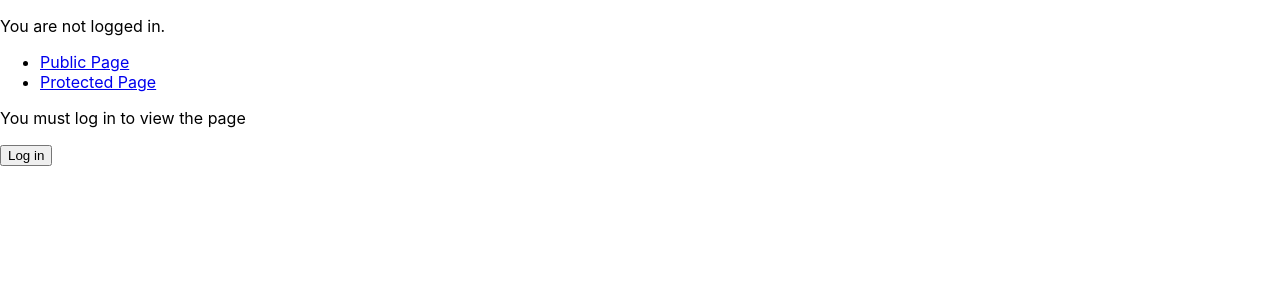
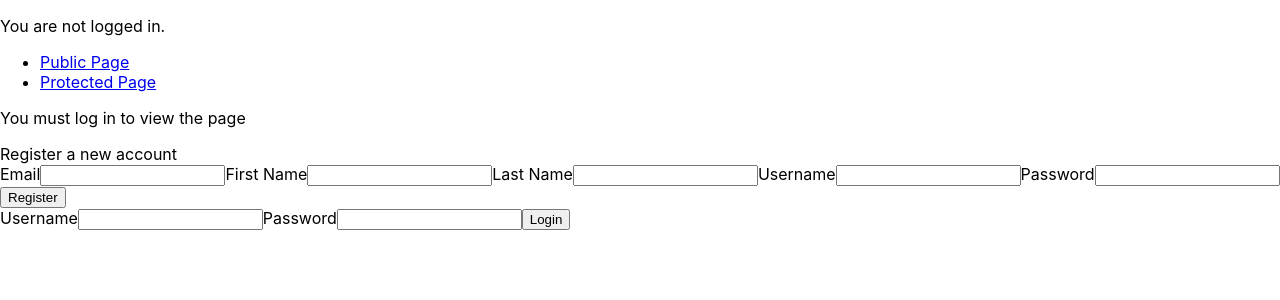
Before and after one commit to tn819/ecommerce_mern, a React (Create React App) app in the folder front/: page /login in a window 1280 px wide. Shown: the top 300 px of the page. Built offline with nearby package versions, Linux system fonts and the light colour scheme.

Commit message:
register and login with passport working

```diff
--- a/front/package.json
+++ b/front/package.json
@@ -2,6 +2,7 @@
   "name": "e_commerce_mern",
   "version": "0.1.0",
   "private": true,
+  "proxy": "http://localhost:3002",
   "dependencies": {
     "axios": "^0.18.0",
     "react": "^16.8.6",
--- a/front/src/App.js
+++ b/front/src/App.js
@@ -7,7 +7,7 @@ import { Provider } from "react-redux";
 import { composeWithDevTools } from "redux-devtools-extension";
 import "./css/App.css";
 
-import Auth from "./components/auth";
+import Main from "./components/main";
 
 const store = createStore(
     reducer,
@@ -17,7 +17,7 @@ const store = createStore(
 function App() {
     return (
         <Provider store={store}>
-            <Auth />
+            <Main />
         </Provider>
     );
 }
--- a/front/src/action.js
+++ b/front/src/action.js
@@ -1,19 +1,33 @@
-// import axios from "./utils/axios";
+import axios from "./utils/axios";
 
-export function login(form = {}) {
-    // return await axios
-    //     .post(`/login`, { form })
-    //     .then(({ data }) => {
-    //         //wrap in test for valid mongo id
-    //         return {
-    //             type: "LOG_IN",
-    //         };
-    //     })
-    //     .catch(err => console.log(err));
-    return {
-        type: "LOG_IN",
-        userid: 66,
-    }
+export async function login({username, password}) {
+    return axios
+        .post(`/login`, { username, password })
+        .then(({ data }) => {
+            console.log(data);
+
+            return {
+                type: "LOG_IN",
+                username: data.user
+            };
+        })
+        .catch(err => console.log(err));
+
+}
+
+export async function register({email, firstname, lastname, username, password}) {
+    return axios
+        .post(`/register`, {email, firstname, lastname, username, password})
+        .then(({ data }) => {
+            console.log(data);
+
+            //wrap in test for valid mongo id
+            return {
+                type: "REGISTER",
+                username: data.user
+            };
+        })
+        .catch(err => console.log(err));
 
 }
 
@@ -24,7 +38,7 @@ export async function signout() {
     //     .then(({ data }) => {
             return {
                 type: "LOG_OUT",
-                userid: null,
+                username: null,
             };
         // })
         // .catch(err => console.log(err));
--- a/front/src/components/authbutton.js
+++ b/front/src/components/authbutton.js
@@ -12,7 +12,7 @@ const AuthButton = withRouter(props => {
         props.history.push("/")
     }
 
-    return props.userid ? (
+    return props.username ? (
         <p>
             Welcome!{" "}
             <button
@@ -27,7 +27,7 @@ const AuthButton = withRouter(props => {
 
 function mapStateToProps(state) {
     return {
-      userid: state.userid,
+      username: state.username,
     };
   };
 
--- a/front/src/components/login.js
+++ b/front/src/components/login.js
@@ -1,27 +1,68 @@
-import React from "react";
+import React, {useState} from "react";
 import { Redirect } from "react-router-dom";
 import { connect } from 'react-redux';
 
-import { login } from "../action";
+import { login, register } from "../action";
 
 function Login (props) {
 
-    const handleLogin = () => {
-        props.dispatch(login())
+    const [registerForm, setRegisterForm] = useState({email:'',firstname:'',lastname:'',username:'',password:''})
+    const [loginForm, setLoginForm] = useState({username:'',password:''})
+
+    const handleClick = (e) => {
+        e.preventDefault();
+
+        if(e.target.parentElement.id === 'register'){
+            props.dispatch(register(registerForm))
+        }else if(e.target.parentElement.id === 'login') {
+            props.dispatch(login(loginForm))
+        }
     };
+
+    const handleChange = (e) => {
+        if(e.target.parentElement.id === 'register'){
+            setRegisterForm({...registerForm, [e.target.name]: e.target.value})
+        }else if(e.target.parentElement.id === 'login') {
+            setLoginForm({...loginForm, [e.target.name]: e.target.value})
+        }
+
+
+    }
 
     const { from } = props.location.state || {
         from: { pathname: "/" },
     };
 
-    if (props.userid) {
+    if (props.username) {
         return <Redirect to={from} />;
     }
 
     return (
         <div>
             <p>You must log in to view the page</p>
-            <button onClick={handleLogin}>Log in</button>
+            Register a new account
+            <form id='register'>
+                <label htmlFor='email'>Email</label>
+                <input type='email' name='email' id='email' value={registerForm.email} onChange={handleChange}/>
+                <label htmlFor='firstname'>First Name</label>
+                <input type='text' name='firstname' id='firstname' value={registerForm.firstname} onChange={handleChange}/>
+                <label htmlFor='lastname'>Last Name</label>
+                <input type='text' name='lastname' id='lastname' value={registerForm.lastname} onChange={handleChange}/>
+                <label htmlFor='username'>Username</label>
+                <input type='text' name='username' id='username' value={registerForm.username} onChange={handleChange}/>
+                <label htmlFor='password'>Password</label>
+                <input type='password' name='password' id='password' value={registerForm.password} onChange={handleChange}/>
+                <button type='submit' onClick={handleClick}>Register</button>
+            </form>
+
+            <form id='login'>
+                <label htmlFor='username'>Username</label>
+                <input type='text' name='username' id='username' value={loginForm.username} onChange={handleChange}/>
+                <label htmlFor='password'>Password</label>
+                <input type='password' name='password' id='password' value={loginForm.password} onChange={handleChange}/>
+                <button type='submit' onClick={handleClick}>Login</button>
+            </form>
+
         </div>
     );
 
@@ -29,7 +70,7 @@ function Login (props) {
 
 function mapStateToProps(state) {
     return {
-      userid: state.userid,
+      username: state.username,
     };
   };
 
--- a/front/src/components/auth.js
+++ b/front/src/components/main.js
@@ -12,7 +12,7 @@ import PrivateRoute from "./privateroute";
 const Public = () => <h3>Public</h3>;
 const Protected = () => <h3>Protected</h3>;
 
-class AuthExample extends React.Component {
+class Main extends React.Component {
     render() {
         return (
             <Router>
@@ -49,4 +49,4 @@ const mapStateToProps = state => {
     };
 };
 
-export default connect(mapStateToProps)(AuthExample);
+export default connect(mapStateToProps)(Main);
--- a/front/src/components/privateroute.js
+++ b/front/src/components/privateroute.js
@@ -2,11 +2,11 @@ import React from "react";
 import { Route, Redirect } from "react-router-dom";
 import { connect } from 'react-redux';
 
-const PrivateRoute = ({ userid, component: Component, ...rest }) => (
+const PrivateRoute = ({ username, component: Component, ...rest }) => (
     <Route
         {...rest}
         render={props =>
-            userid ? (
+            username ? (
                 <Component {...props} />
             ) : (
                 <Redirect
@@ -23,7 +23,7 @@ const PrivateRoute = ({ userid, component: Component, ...rest }) => (
 
 function mapStateToProps(state) {
     return {
-      userid: state.userid,
+      username: state.username,
     };
   };
 
--- a/front/src/reducer.js
+++ b/front/src/reducer.js
@@ -1,11 +1,11 @@
 export default (
     state = {
-        userid: null,
+        username: null,
     },
     action
 ) => {
-    if (action.type === "LOG_IN" || action.type === "LOG_OUT") {
-        state = { ...state, userid: action.userid };
+    if (action.type === "LOG_IN" || action.type === "LOG_OUT" || action.type === "REGISTER") {
+        state = { ...state, username: action.username };
     }
 
     return state;
```
Also changed, not shown: 1 other file (tests, documents, lock files or other folders).
